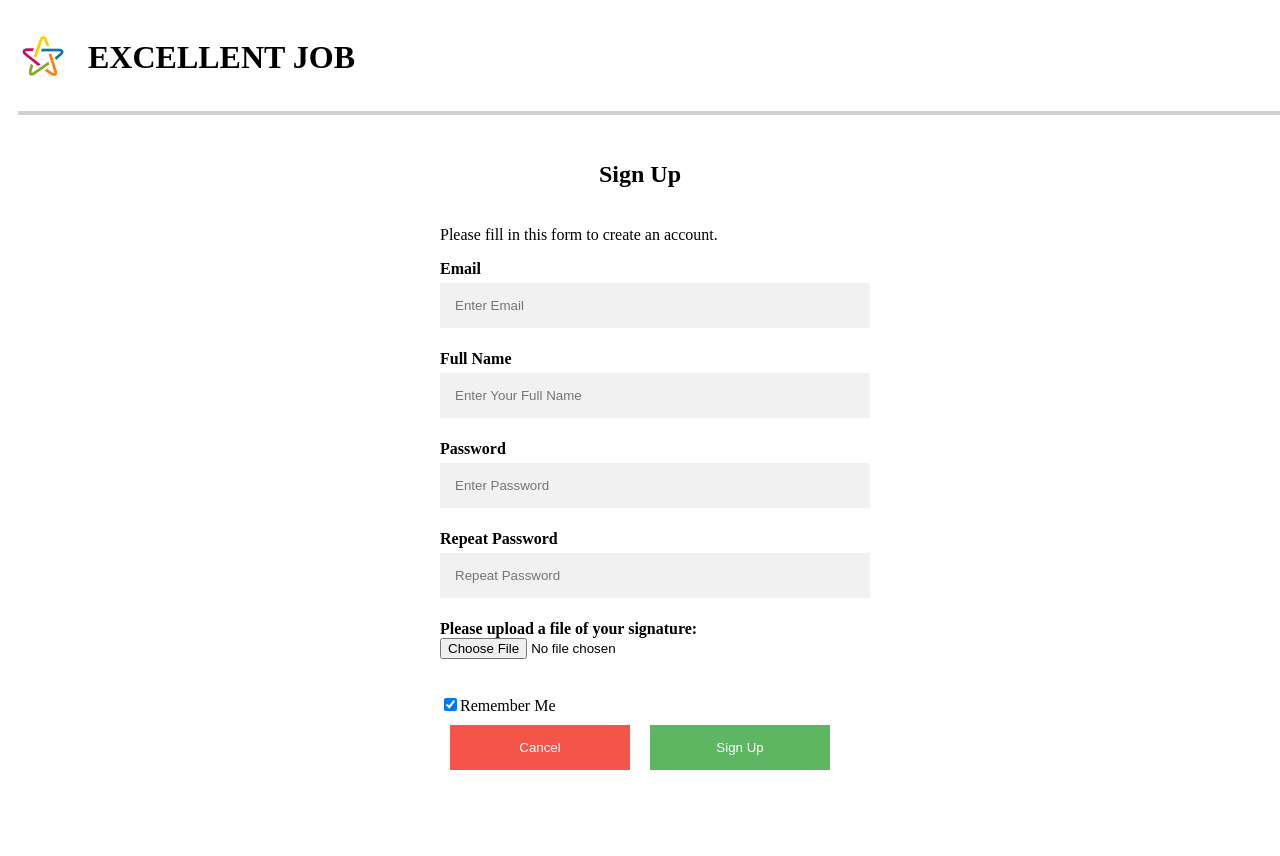
After one commit to jdgamble555/cs-467-cst-osu, a PHP site: page /view/SignUp.html in a window 1280 px wide. The commit adds this page. Run offline with PHP 8.4, Linux system fonts and the light colour scheme.

Commit message:
updated file paths

```diff
--- /dev/null
+++ b/css/main.css
@@ -0,0 +1,117 @@
+.header img {
+	float: left;
+	width: 70px;
+	height: 70px;
+}
+
+.header h1 {
+	position: relative;
+	top: 18px;
+	left: 10px;
+}
+
+h1 {
+	border-bottom: 4px solid #d0d0d0;
+	padding-bottom: 35px;
+}
+
+/* Keep header style for all headers with hyperlink */
+h1 a {
+	color: black;
+	text-decoration: none;
+}
+
+h2 {
+	margin-top: 5%;
+	margin-bottom: 3%;
+	text-align: center;
+}
+
+/* Set form container style */
+.container {
+	position: absolute;
+	right: 20px;
+	margin: 20px;
+	max-width: 300px;
+	padding: 16px;
+	background-color: white;
+}
+
+/* Full-width inputs */
+input[type=text], input[type=password] {
+	width: 100%;
+	padding: 15px;
+	margin: 5px 0 22px 0;
+	border: none;
+	background: #f1f1f1;
+}
+
+/* Style for all buttons */
+button {
+	background-color: #4CAF50;
+	color: white;
+	padding: 15px 20px;
+	margin: 8px 0;
+	border: none;
+	cursor: pointer;
+	width: 100%;
+	opacity: 0.9;
+}
+
+/* Add a hand hover effect for buttons */
+button:hover {
+	opacity: 1;
+}
+
+/* Extra style for btn_group */
+.btn_group .button {
+	padding: 30px 32px;
+	text-align: center;
+	font-family: Times;
+	font-size: 20px;
+	width: 50%;
+	display: block;
+	margin: 30px auto;
+	border-radius: 15px;
+}
+
+/* Extra style for btn_group hyperlink */
+.btn_group a {
+	color: white;
+	text-decoration: none;
+}
+
+div.btn_group {
+	padding: 5%;
+}
+
+/* Style for cancel button */
+.cancelbtn {
+	padding: 15px 20px;
+	background-color: #f44336;
+}
+
+/* Float cancel and signup buttons with equal width */
+.cancelbtn, .signupbtn {
+	margin-top: 5%;
+	float: left;
+	width: 45%;
+	margin: 10px;
+}
+
+/* Change styles for cancel button and signup button on extra small screens */
+@media screen and (max-width: 300px) {
+  .cancelbtn, .signupbtn {
+     width: 100%;
+  }
+}
+
+/* Password Reset page style */
+#pwr_container, #signup_container {
+  	width: 400px;
+  	margin: 0 auto;
+  	margin-top: 15px;
+  	margin-bottom: 2%;
+  	transition: opacity 1s;
+  	-webkit-transition: opacity 1s;
+}
--- a/errors/db_error.php
+++ b/errors/db_error.php
@@ -1,7 +1,7 @@
-<?php include './view/header.php'; ?>
+<?php include '../view/header.php'; ?>
 <main>
     <h1>Database Error</h1>
     <p>A database error occurred.</p>
     <p>Error message: <?php echo $error_message; ?></p>
 </main>
-<?php include './view/footer.php'; ?>
+<?php include '../view/footer.php'; ?>
--- a/errors/db_error_connect.php
+++ b/errors/db_error_connect.php
@@ -1,4 +1,4 @@
-<?php include './view/header.php'; ?>
+<?php include '../view/header.php'; ?>
 <main>
     <h1>Database Error</h1>
     <p>An error occurred connecting to the database.</p>
@@ -6,4 +6,4 @@
     <p>MySQL must be running as described in chapter 1.</p>
     <p>Error message: <?php echo $error_message; ?></p>
 </main>
-<?php include './view/footer.php'; ?>
+<?php include '../view/footer.php'; ?>
--- a/errors/error.php
+++ b/errors/error.php
@@ -1,6 +1,6 @@
-<?php include './view/header.php'; ?>
+<?php include '../view/header.php'; ?>
 <section>
     <h2>Error</h2>
     <p><?php echo $error; ?></p>
 </section>
-<?php include './view/footer.php'; ?>
+<?php include '../view/footer.php'; ?>
--- a/index.php
+++ b/index.php
@@ -1,7 +1,7 @@
 <?php
 
-require('model/database.php');
-require('model/employee_db.php');
+require('./model/database.php');
+require('./model/employee_db.php');
 
 // Display the data
 include 'home.php';
--- a/model/database.php
+++ b/model/database.php
@@ -9,13 +9,13 @@ try {
     $db = new PDO($dsn, $username, $password, $options);
 } catch (PDOException $e) {
     $error_message = $e->getMessage();
-    include './errors/db_error_connect.php';
+    include '../errors/db_error_connect.php';
     exit;
 }
 
 function display_db_error($error_message) {
     global $app_path;
-    include './errors/db_error.php';
+    include '../errors/db_error.php';
     exit;
 }
 
--- /dev/null
+++ b/view/SignUp.html
@@ -0,0 +1,51 @@
+<!DOCTYPE html>
+<html lang="en">
+<head>
+    <meta charset="utf-8">
+    <title>CS467 Capstone Project</title>
+    <!-- add icon link -->
+    <link rel="icon" href="../img/star_logo.jpg" type="image/x-icon">
+
+    <link rel="stylesheet" type="text/css" href="../css/main.css">
+</head>
+
+<body>
+<!--     Comment     -->
+    <div class="header">
+        <img src="../img/star_logo.jpg" alt="logo">
+        <h1><a href="Login.html">EXCELLENT JOB</a></h1>
+    </div>
+
+    <h2>Sign Up</h2>
+
+    <!--     User Sign Up Content     -->
+    <form action="signup.php">
+        <div id="signup_container">
+            <p>Please fill in this form to create an account.</p>
+            <label for="email"><b>Email</b></label>
+            <input type="text" placeholder="Enter Email" name="email" required>
+
+            <label for="name"><b>Full Name</b></label>
+            <input type="text" placeholder="Enter Your Full Name" name="name" required>
+
+            <label for="psw"><b>Password</b></label>
+            <input type="password" placeholder="Enter Password" name="psw" required>
+
+            <label for="psw-repeat"><b>Repeat Password</b></label>
+            <input type="password" placeholder="Repeat Password" name="psw-repeat" required>
+
+            <label for="signature"><b>Please upload a file of your signature:</b></label>
+            <input type="file" name="datafile" size="40" required><br><br><br>
+
+            <input type="checkbox" checked="checked" name="remember">Remember Me</label>
+
+                <div class="clearfix">
+                    <button type="reset" class="cancelbtn">Cancel</button>
+                    <button type="submit" class="signupbtn">Sign Up</button>
+                </div>
+        </div>
+    </form>
+    <br><br><br><br><br><br>
+
+</body>
+</html>
--- a/view/header.php
+++ b/view/header.php
@@ -5,7 +5,7 @@
 
 <head>
     <title>Employee Recognition</title>
-    <link rel="stylesheet" type="text/css" href="./main.css" />
+    <link rel="stylesheet" type="text/css" href="./css/main.css" />
 </head>
 
 <!-- the body section -->
```
Also changed, not shown: view/LandingAdmin.html (added, +27 -0 lines), view/LandingRegular.html (added, +27 -0 lines), view/Login.html (added, +43 -0 lines), view/PasswordRecover.html (added, +30 -0 lines), view/ReportGeneration.html (added, +38 -0 lines), img/introduction.jpg (added), img/star_logo.jpg (added).
